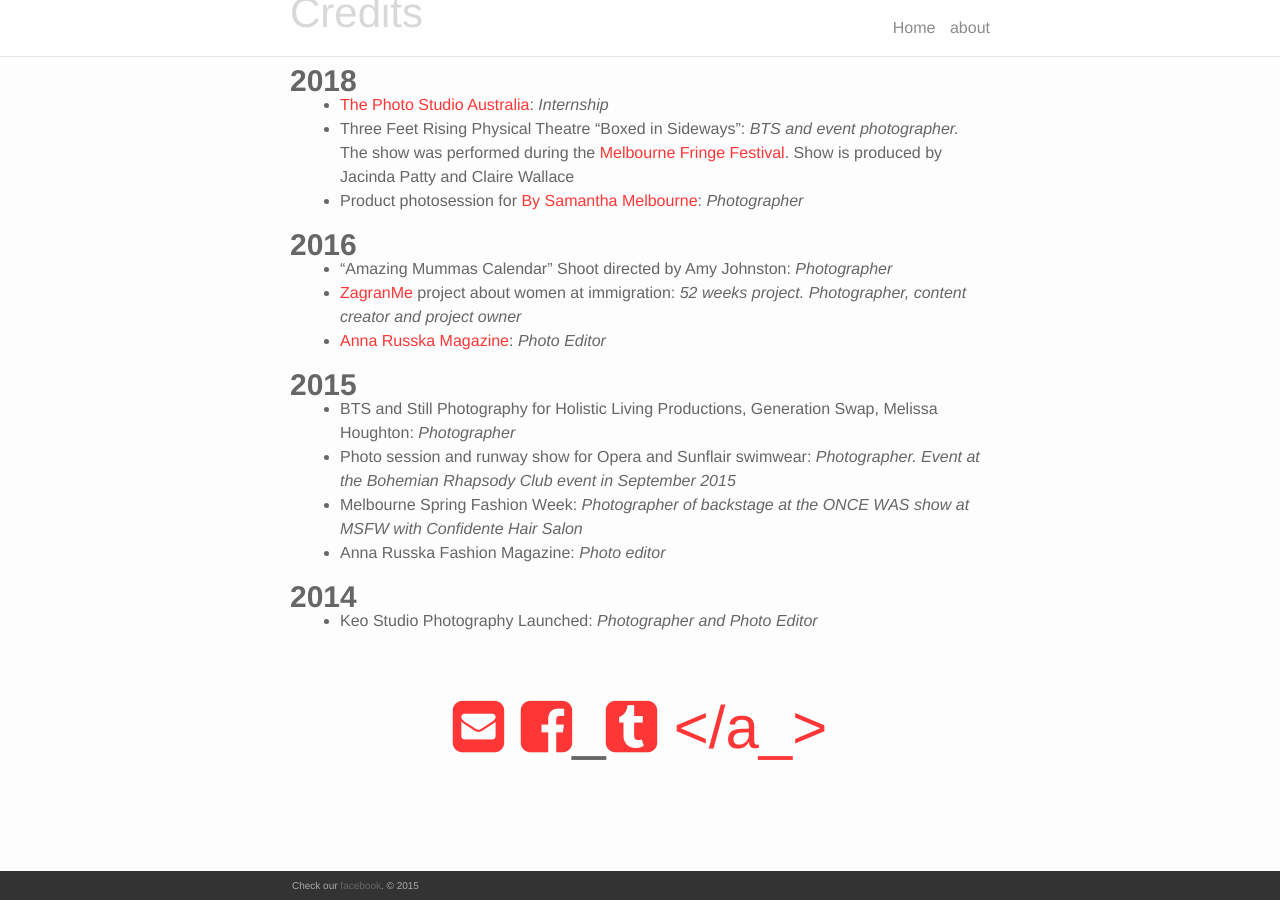
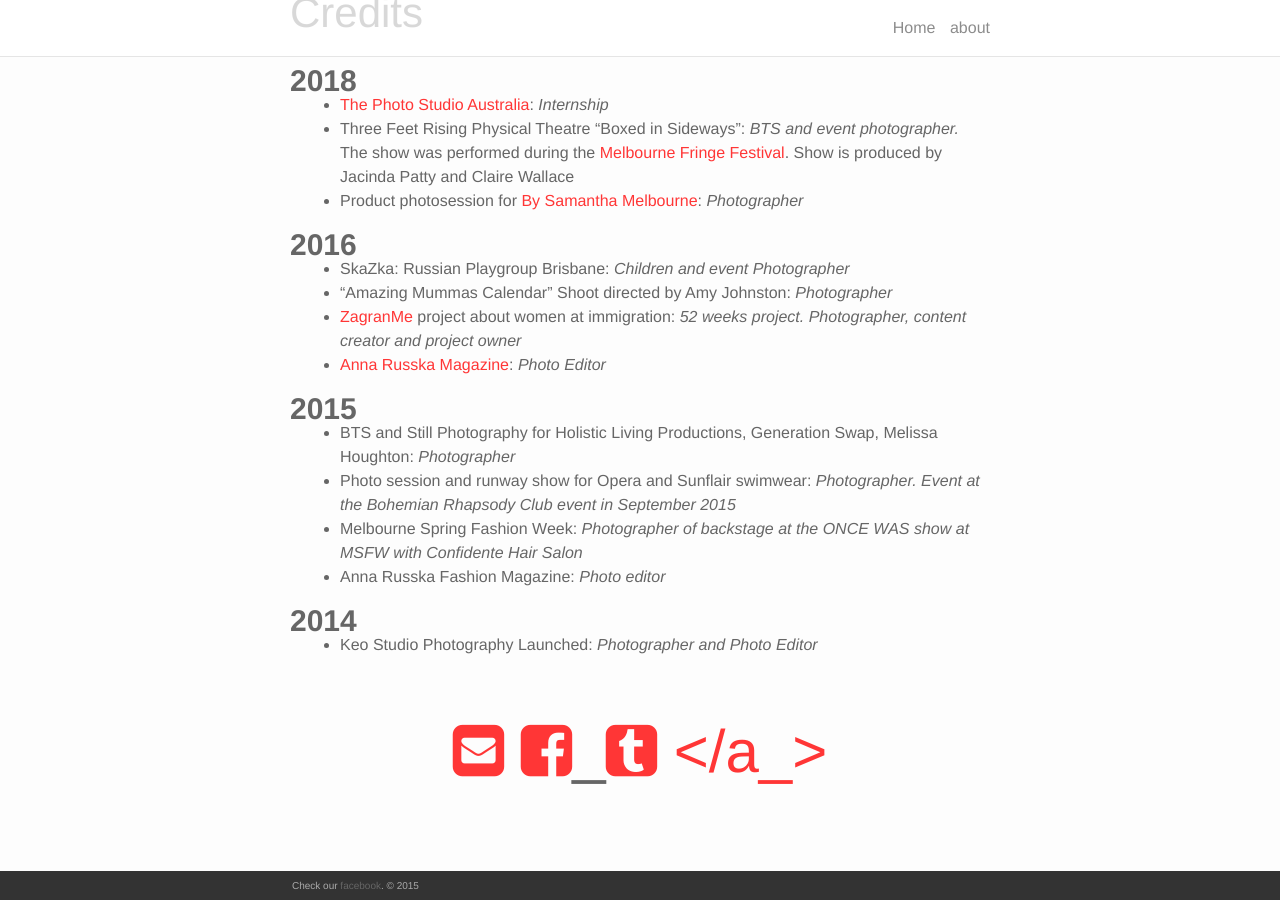
Before and after one commit to AlenPelin/keo-studio, a Jekyll site: the page built from about.md, in a window 1280 px wide and 900 px high, scrolled down 565 px. Built offline with Jekyll 4.4.1, drawn with Linux system fonts in a browser that asks for light colours; nearby versions of some CDN libraries.

Commit message:
Update from Forestry.io - Updated about.md

```diff
--- a/about.md
+++ b/about.md
@@ -30,6 +30,7 @@
 
 ### **2016**
 
+* SkaZka: Russian Playgroup Brisbane: _Children and event Photographer_
 * "Amazing Mummas Calendar" Shoot directed by Amy Johnston: _Photographer_
 * [ZagranMe](https://www.facebook.com/zagranme/) project about women at immigration: _52 weeks project. Photographer, content creator and project owner_
 * [Anna Russka Magazine](https://www.annarusska.ru): _Photo Editor_
```
